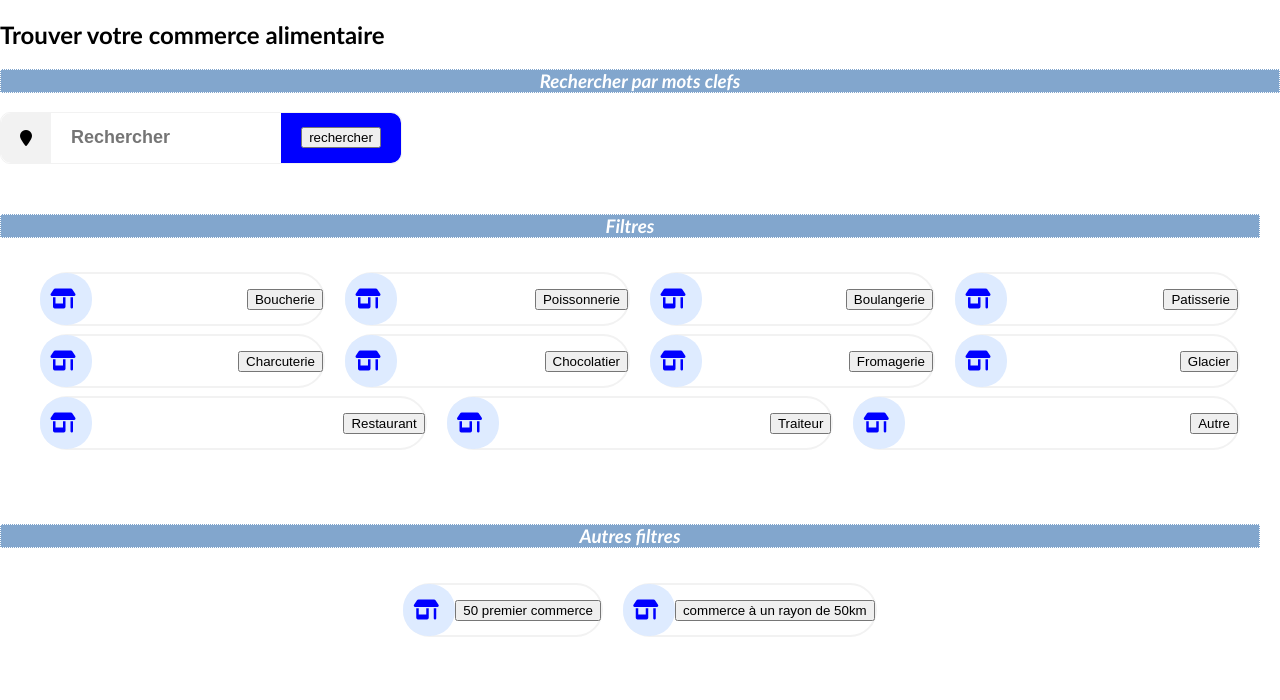
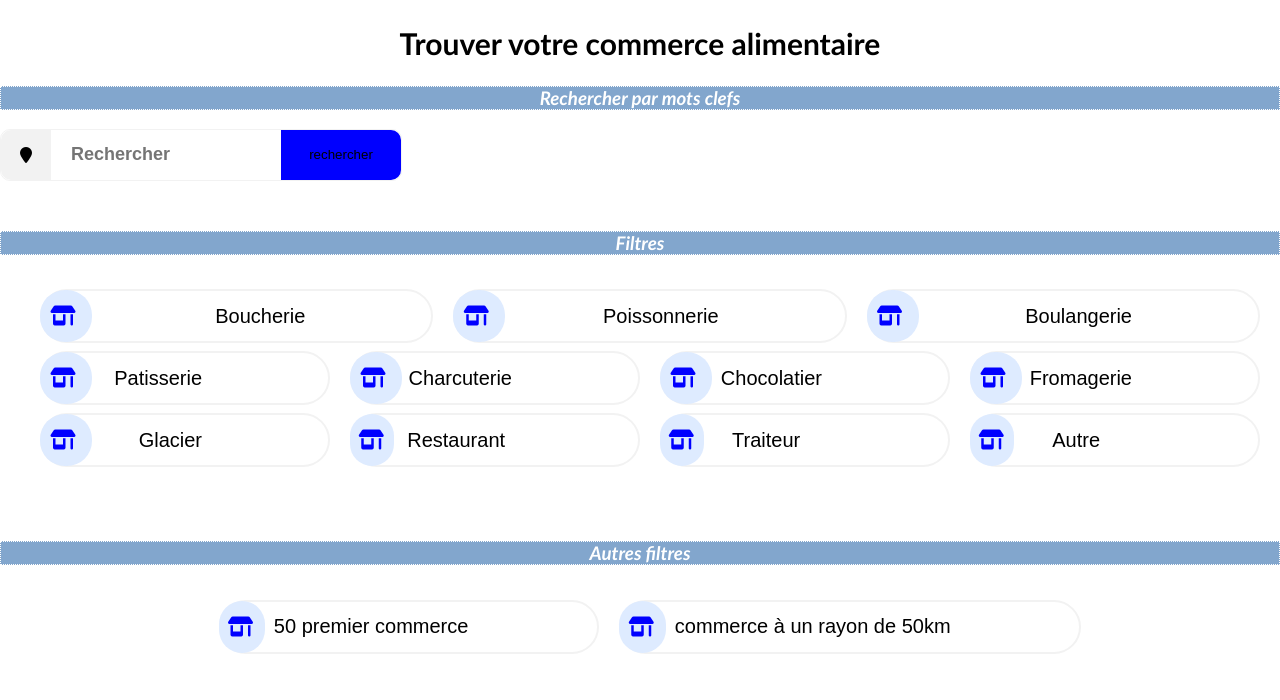
Before and after one commit to BaptisteNauguier/Projet_L3_CA, a PHP site: page /recherche_restaurant/filtrer1.php in a window 1280 px wide. Shown: the part 100-800 px from the top of the page. Run offline with PHP 8.4, Linux system fonts and the light colour scheme; some libraries are stand-ins or nearby versions.

Commit message:
rajout pour la mise en page de filtrer1.php

```diff
--- a/Projet_Commerces_Alimentaires/css/style.css
+++ b/Projet_Commerces_Alimentaires/css/style.css
@@ -742,7 +742,7 @@ height: 100px;
 }
 
 .margFiltreTitre {
-  margin-right: 20px;
+  margin-right: 0px;
 }
 
 .filtreTexteIcons {
@@ -811,4 +811,30 @@ height: 100px;
   margin-left: auto;
 }
 
+.boutonFiltrer {
+  border:none;
+  background-color: white;
+  cursor:pointer;
+  margin-right: 120px;
+  font-size: 20px;
+
+}
+
+.centrerBouton{
+  width: 100%;
+  position: relative;
+  text-align:center;
+}
+
+#titreFiltrer {
+  text-align: center;
+  font-size: 30px;
+}
+
+.rechercherFiltrer {
+  border : none;
+  cursor: pointer;
+  background-color: blue;
+}
+
 /* ----  FIN PARTIE RECHERCHE_RESTAURANT/FILTRER1.PHP ---- */
```
